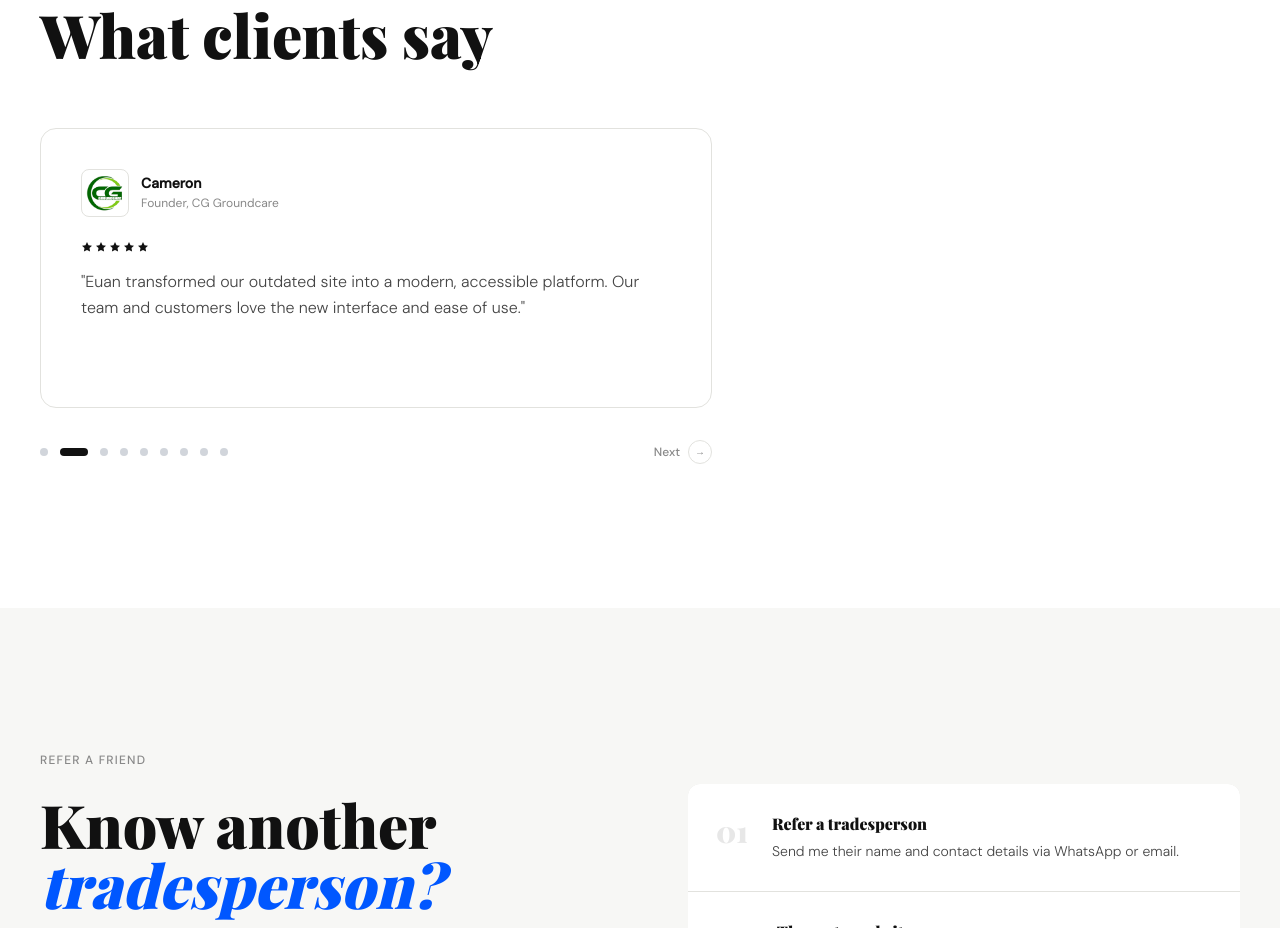
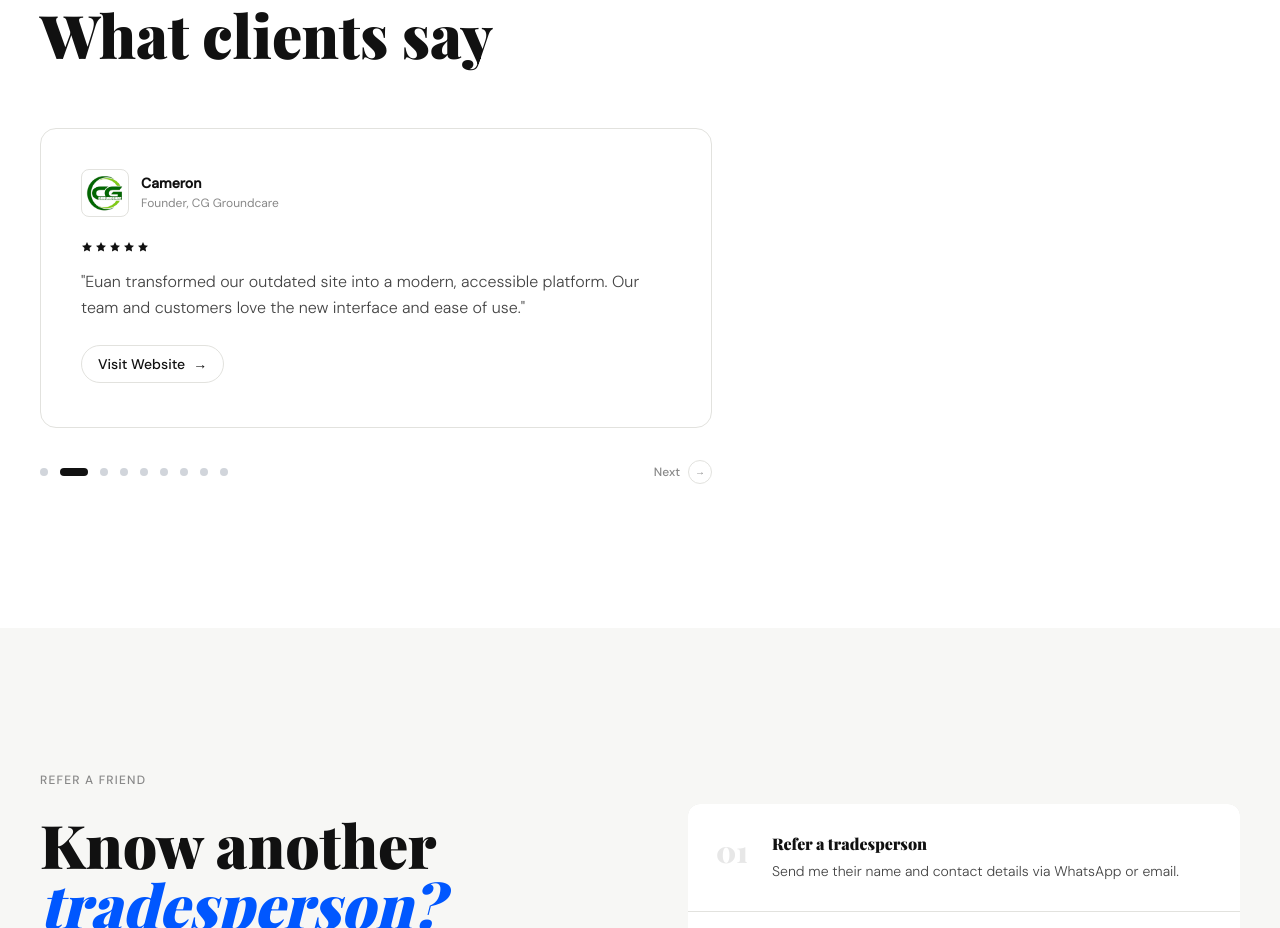
Before and after one commit to emunro22/munro-studio, a Next.js app: page / in a window 1280 px wide. Shown: the part 4640-5568 px from the top of the page. Built offline with nearby package versions, Linux system fonts and the light colour scheme.

Commit message:
adding visit website page on testimonials

```diff
--- a/components/Testimonials.js
+++ b/components/Testimonials.js
@@ -9,6 +9,7 @@ const testimonials = [
   initials: "DM",
   color: "#111111",
   logo: "/srl-recovery-logo.png",
+  website: "https://srlrecovery.com",
 },
 {
   name: "Cameron",
@@ -17,6 +18,7 @@ const testimonials = [
   initials: "C",
   color: "#F59E0B",
   logo: "/cg-groundcare-logo.png",
+  website: "https://cg-groundcare.co.uk",
 },
 {
   name: "Shawaiz Khan",
@@ -25,6 +27,7 @@ const testimonials = [
   initials: "SK",
   color: "#F59E0B",
   logo: "/gtownkettles-logo.png",
+  website: "https://gtownkettles.com",
 },
 {
   name: "Samantha Hamilton",
@@ -33,6 +36,7 @@ const testimonials = [
   initials: "SH",
   color: "#0057FF",
   logo: "/root-fuel-logo.png",
+  website: "https://rootandfuelltd.com",
 },
 {
   name: "Rhys Duncan",
@@ -41,6 +45,7 @@ const testimonials = [
   initials: "RD",
   color: "#0057FF",
   logo: "/renovate-design-logo.png",
+  website: "https://renovatedesign.co.uk",
 },
 {
   name: "DXC Technology",
@@ -49,6 +54,7 @@ const testimonials = [
   initials: "DXC",
   color: "#0057FF",
   logo: "/dxc-logo.png",
+  website: "https://example.com",
 },
 {
   name: "Michael McCourt",
@@ -57,6 +63,7 @@ const testimonials = [
   initials: "MMcC",
   color: "#0057FF",
   logo: "/trainingadvantagegroup-logo.png",
+  website: "https://dxc.com",
 },
 {
   name: "Colin Neil",
@@ -65,6 +72,7 @@ const testimonials = [
   initials: "CN",
   color: "#0057FF",
   logo: "/clyde-valley-group-logo.png",
+  website: "https://clydevalleygroup.com",
 },
 {
   name: "Chris Presavage",
@@ -73,9 +81,8 @@ const testimonials = [
   initials: "CP",
   color: "#0057FF",
   logo: "/clyde-media-walls-logo.png",
+  website: "https://www.clydemediawalls.co.uk",
 },
-
-
 ];
 
 function Stars() {
@@ -111,7 +118,7 @@ export default function Testimonials() {
     return () => clearInterval(timerRef.current);
   }, [active]);
 
-  const { name, role, quote, initials, color, logo } = testimonials[active];
+  const { name, role, quote, initials, color, logo, website } = testimonials[active];
 
   return (
     <section id="testimonials" className="py-24 md:py-36 px-6 md:px-10">
@@ -119,15 +126,16 @@ export default function Testimonials() {
         <p className="reveal text-xs font-medium text-ink-faint tracking-widest uppercase mb-4">
           Social proof
         </p>
+
         <h2 className="reveal font-display text-4xl md:text-6xl font-black text-ink leading-tight mb-16">
           What clients say
         </h2>
 
         <div className="reveal max-w-2xl">
           <div
-                className="border border-border rounded-2xl p-8 md:p-10 bg-white"
+            className="border border-border rounded-2xl p-8 md:p-10 bg-white group"
             style={{
-                  minHeight: "280px",   // ← add this
+              minHeight: "300px",
               opacity: animating ? 0 : 1,
               transform: animating ? "translateX(12px)" : "translateX(0)",
               transition: "opacity 0.3s ease, transform 0.3s ease",
@@ -146,15 +154,35 @@ export default function Testimonials() {
                   </div>
                 )}
               </div>
+
               <div>
                 <div className="text-sm font-semibold text-ink leading-tight">{name}</div>
                 <div className="text-xs text-ink-faint mt-0.5">{role}</div>
               </div>
             </div>
+
             <Stars />
+
             <blockquote className="text-base text-ink-soft leading-relaxed font-light">
               "{quote}"
             </blockquote>
+
+            {/* Premium CTA */}
+            {website && (
+              <div className="mt-6">
+                <a
+                  href={website}
+                  target="_blank"
+                  rel="noopener noreferrer"
+                  className="inline-flex items-center gap-2 text-sm font-medium text-ink border border-border px-4 py-2 rounded-full transition-all duration-300 hover:bg-black hover:text-white hover:border-black"
+                >
+                  Visit Website
+                  <span className="transition-transform duration-300 group-hover:translate-x-1">
+                    →
+                  </span>
+                </a>
+              </div>
+            )}
           </div>
 
           <div className="flex items-center gap-3 mt-8">
@@ -170,12 +198,15 @@ export default function Testimonials() {
                 }}
               />
             ))}
+
             <button
               onClick={next}
               className="ml-auto flex items-center gap-2 text-xs font-medium text-ink-faint hover:text-ink transition-colors duration-200"
             >
               Next
-              <span className="w-6 h-6 rounded-full border border-border flex items-center justify-center text-[10px]">→</span>
+              <span className="w-6 h-6 rounded-full border border-border flex items-center justify-center text-[10px]">
+                →
+              </span>
             </button>
           </div>
         </div>
```
Lines whose indentation alone changed are shown as unchanged.
